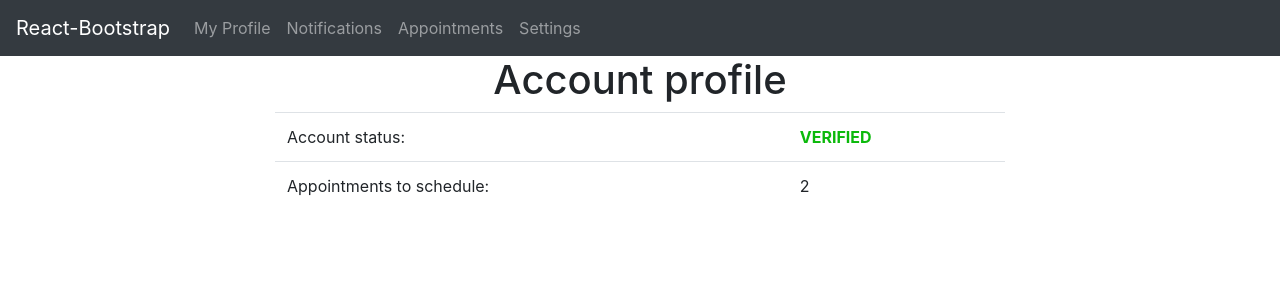
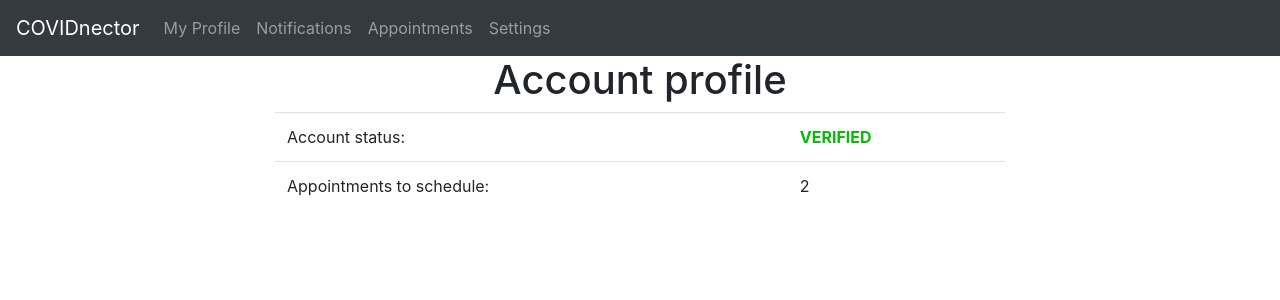
Before and after one commit to mephi1984/covidnector, a React (Create React App) app: page /myAccount in a window 1280 px wide. Shown: the top 300 px of the page. Built offline with nearby package versions, Linux system fonts and the light colour scheme.

Commit message:
Fixing name

```diff
--- a/src/MyAccount.js
+++ b/src/MyAccount.js
@@ -18,7 +18,7 @@ class MyAccount extends Component {
 	  return (<div className="App">
 
 		<Navbar collapseOnSelect expand="lg" bg="dark" variant="dark">
-		  <Navbar.Brand href="#home">React-Bootstrap</Navbar.Brand>
+		  <Navbar.Brand href="#home">COVIDnector</Navbar.Brand>
 		  <Navbar.Toggle aria-controls="responsive-navbar-nav" />
 		  <Navbar.Collapse id="responsive-navbar-nav">
 			<Nav className="mr-auto">
```
